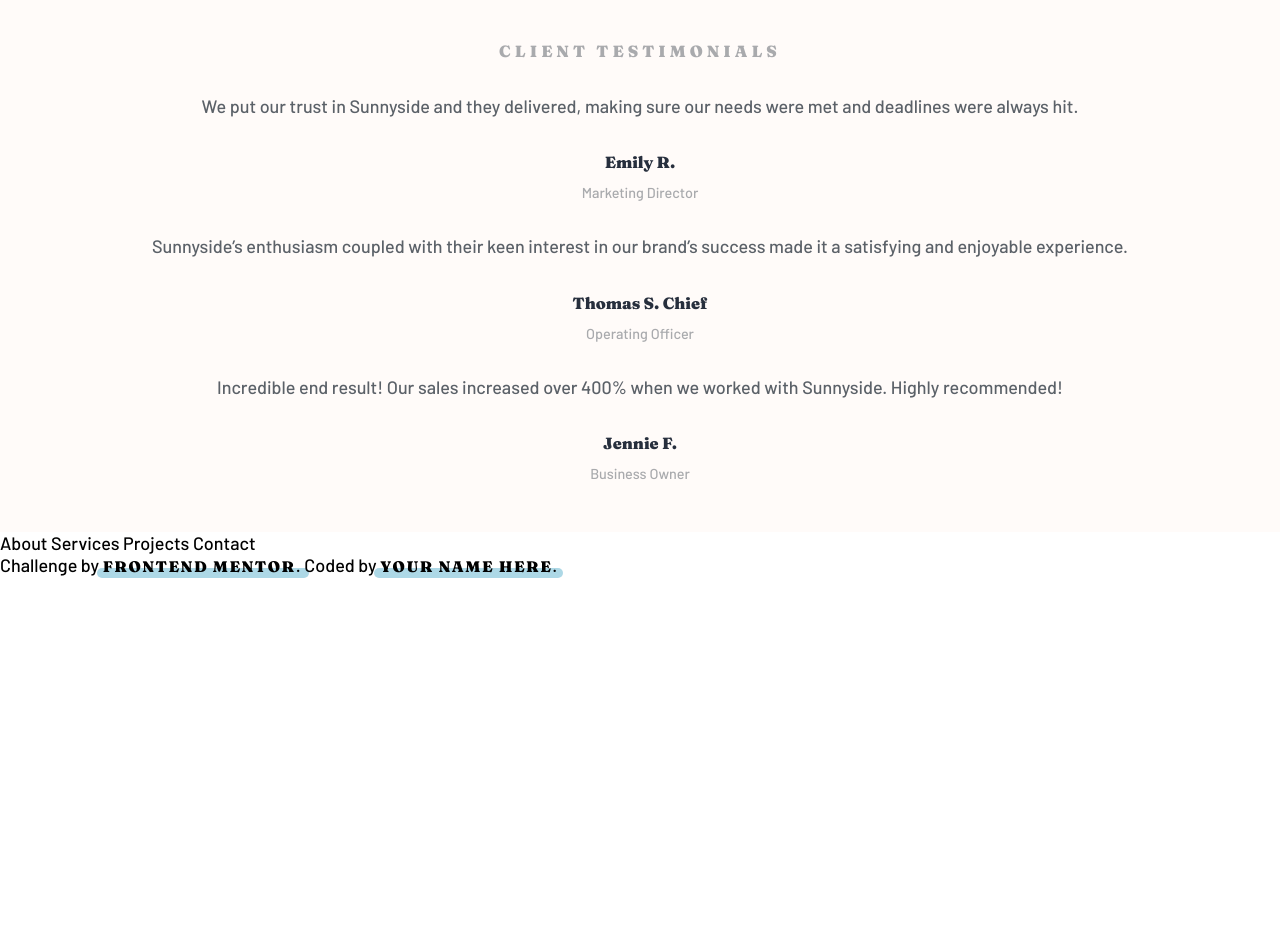
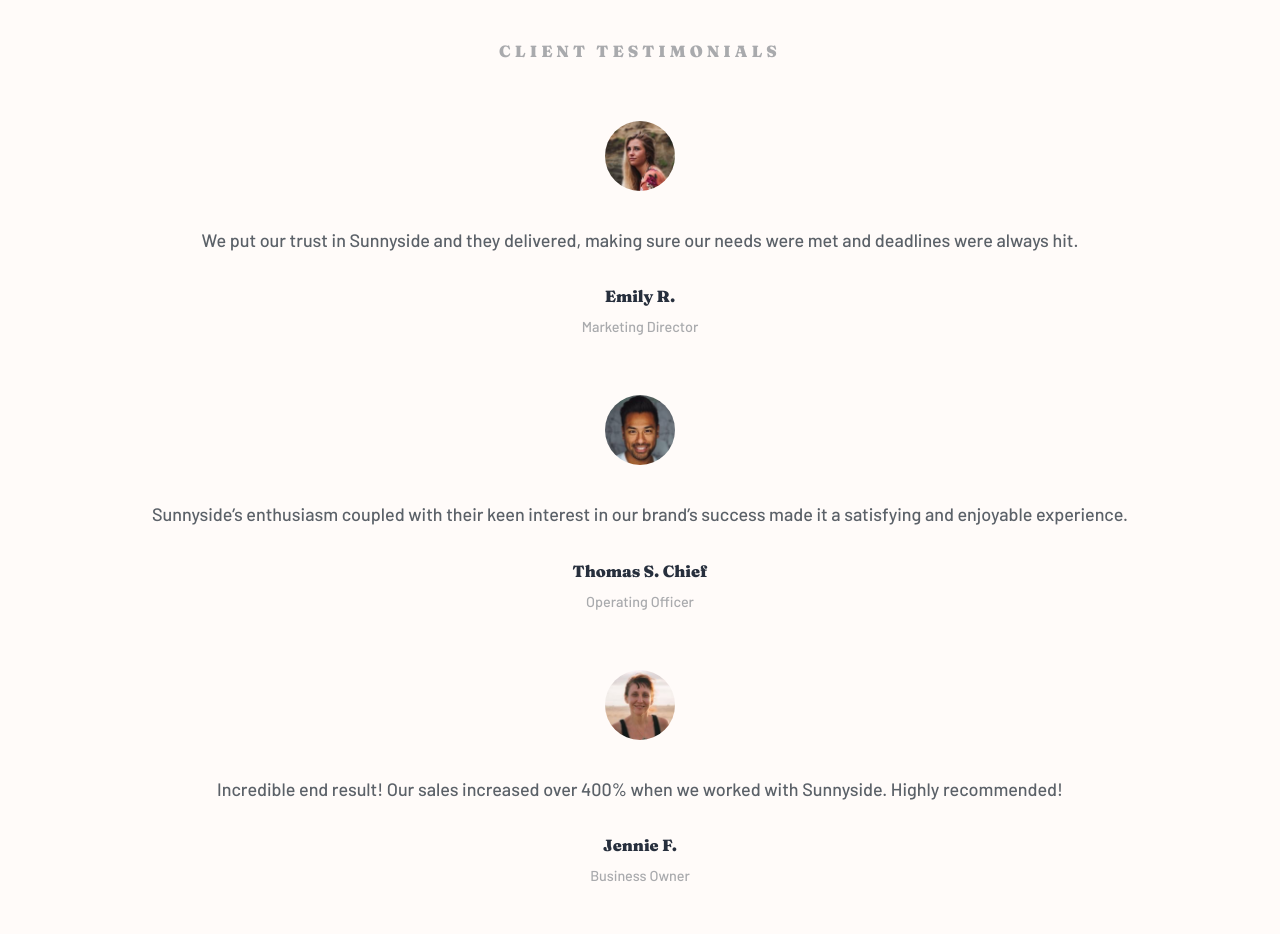
Before and after one commit to imalbert/_frontendmentor_sunnyside-agency-landing-page, a Next.js app: page / in a window 1280 px wide. Shown: the part 3440-4377 px from the top of the page. Before the commit the page ends 4018 px from the top, so only its background shows below. Built offline with nearby package versions, Linux system fonts and the light colour scheme.

Commit message:
add avatars in testimonials

```diff
--- a/pages/index.tsx
+++ b/pages/index.tsx
@@ -5,6 +5,9 @@ import ArrowDownIcon from "../images/icon-arrow-down.svg";
 import ImageTransform from "../images/desktop/image-transform.jpg";
 import ImageStandOut from "../images/desktop/image-stand-out.jpg";
 import HamburgerIcon from "../images/icon-hamburger.svg";
+import ImageEmily from "../images/image-emily.jpg";
+import ImageThomas from "../images/image-thomas.jpg";
+import ImageJennie from "../images/image-jennie.jpg";
 
 export default function Home() {
   const [navOpen, toggleNav] = React.useState(false);
@@ -93,7 +96,14 @@ export default function Home() {
         </section>
         <section className={`${styles.section} ${styles.testimonials}`}>
           <h3>Client testimonials</h3>
-          {/* <Image src="" alt="" /> */}
+          <div className={styles.avatar}>
+            <Image
+              height="70"
+              width="70"
+              src={ImageEmily}
+              alt="Image of Emily R."
+            />
+          </div>
           <p>
             We put our trust in Sunnyside and they delivered, making sure our
             needs were met and deadlines were always hit.
@@ -103,7 +113,15 @@ export default function Home() {
             <h5>Marketing Director</h5>
           </div>
 
-          {/* <Image src="" alt="" /> */}
+          <div className={styles.avatar}>
+            <Image
+              className={styles.avatar}
+              height="70"
+              width="70"
+              src={ImageThomas}
+              alt="Image of Thomas S. Chief"
+            />
+          </div>
           <p>
             Sunnyside’s enthusiasm coupled with their keen interest in our
             brand’s success made it a satisfying and enjoyable experience.
@@ -113,7 +131,15 @@ export default function Home() {
             <h5>Operating Officer</h5>
           </div>
 
-          {/* <Image src="" alt="" /> */}
+          <div className={styles.avatar}>
+            <Image
+              className={styles.avatar}
+              height="70"
+              width="70"
+              src={ImageJennie}
+              alt="Image of Jennie F."
+            />
+          </div>
           <p>
             Incredible end result! Our sales increased over 400% when we worked
             with Sunnyside. Highly recommended!
--- a/styles/Home.module.css
+++ b/styles/Home.module.css
@@ -114,6 +114,12 @@
   color: #5B6168;
   font-weight: 500;
 }
+.avatar {
+  margin-top: 30px;
+}
+.avatar img {
+  border-radius: 9999px;
+}
 .nameAndTitle {
   display: flex;
   flex-direction: column;
```
